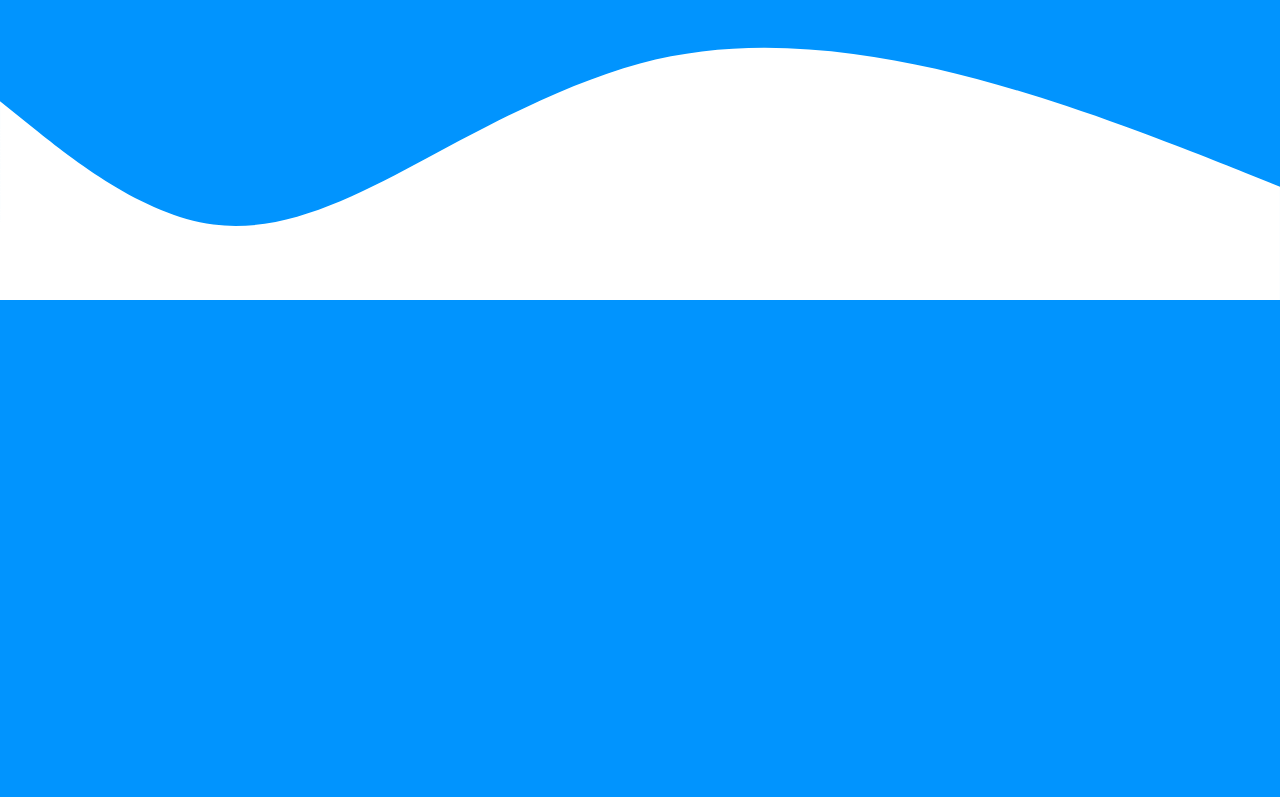
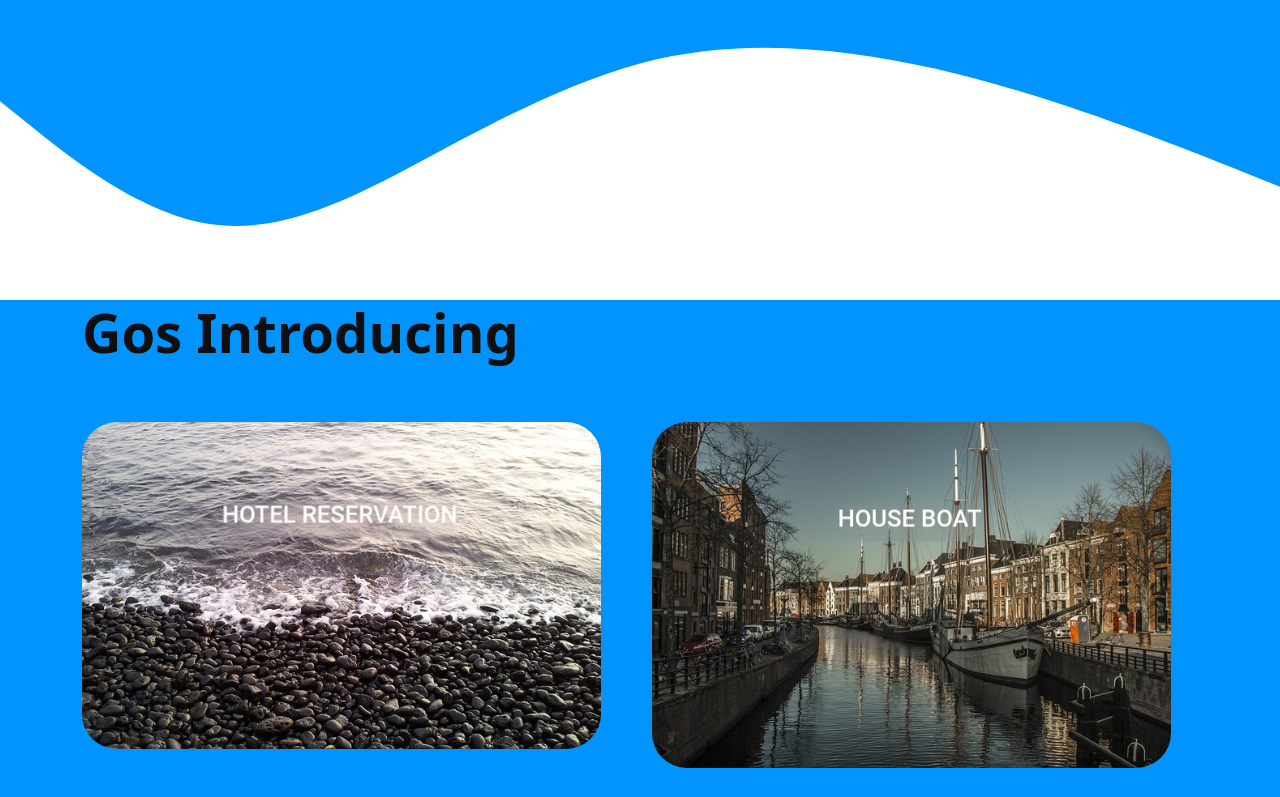
Before and after one commit to SyedNasirr1996/GOS-userscreens, a React (Create React App) app: page / in a window 1280 px wide. Shown: the part 721-1518 px from the top of the page. Before the commit the page ends 1021 px from the top, so only its background shows below. Built offline with nearby package versions, Linux system fonts and the light colour scheme; the HTML template or start-up script is replaced by a standard one.

Commit message:
merged files of syed

```diff
--- a/src/App.js
+++ b/src/App.js
@@ -1,14 +1,14 @@
 import './App.css';
 import Homepage from './components/Homepage';
-// import Introducing from './components/Introducing';
+import Introducing from './components/Introducing';
 import "./styles/homepagestyles.css";
 
 
 function App() {
   return (
-    <div className="App">
+    <div>
       <Homepage />
-      {/* <Introducing /> */}
+      <Introducing />
     </div>
   );
 }
--- /dev/null
+++ b/src/components/styles/Style.css
@@ -0,0 +1,162 @@
+body {
+  background: #eee;
+
+}
+
+.single-intro {
+  position: relative;
+  overflow: hidden;
+}
+.intro-img {
+  -webkit-transition: all 0.5s;
+  -moz-transition: all 0.5s;
+  -ms-transition: all 0.5s;
+  -o-transition: all 0.5s;
+  transition: all 0.5s;
+}
+.intro-text {
+  position: absolute;
+  bottom: 0;
+  padding: 10px;
+  width: 95%;
+  /* background:rgba(0, 0, 0, 0.7); */
+  color: black;
+  -webkit-transform: translateY(100%);
+  -moz-transform: translateY(100%);
+  -ms-transform: translateY(100%);
+  -o-transform: translateY(100%);
+  transform: translateY(100%);
+  -webkit-transition: all.5s ease-out;
+  -moz-transition: all.5s ease-out;
+  -ms-transition: all.5s ease-out;
+  -o-transition: all.5s ease-out;
+  transition: all.5s ease-out;
+  /* display: flex !important;
+    flex-direction: row !important; */
+  background-color: #fff;
+  /* background-color: #fff; */
+  margin-left: 0.5px !important;
+}
+.intro-text p {
+  text-align: justify;
+}
+.single-intro:hover .intro-text {
+  -webkit-transform: translateY(0);
+  -moz-transform: translateY(0);
+  -ms-transform: translateY(0);
+  -o-transform: translateY(0);
+  transform: translateY(0);
+}
+
+.single-intro:hover.intro-img {
+  -webkit-transform: scale(1.15);
+  -moz-transform: scale(1.15);
+  -ms-transform: scale(1.15);
+  -o-transform: scale(1.15);
+  transform: scale(1.15);
+}
+
+.grayscale {
+  -webkit-filter: brightness(1.1) grayscale(100%) contrast(90%);
+  -moz-filter: brightness(1.1) grayscale(100%) contrast(90%);
+  filter: brightness(1.1) grayscale(100%);
+}
+
+.card {
+  /* position: relative;
+    height: auto;
+    max-width: fit-content;
+    border: solid gray !important;
+    border-radius: 30px !important; */
+  /* max-width: fit-content; */
+}
+
+.card-text {
+  position: absolute;
+  top: 50%;
+  left: 50%;
+  transform: translate(-50%, -50%);
+  text-align: center;
+  /* background: transparent; */
+  color: #ffffff;
+  font: normal normal normal 32px/62px Roboto;
+  letter-spacing: 0px;
+  text-transform: uppercase;
+  opacity: 1;
+  /* margin-top: 20px;
+    margin-left: 40px !important; */
+  background-color: rgb(0, 0, 0); /* Fallback color */
+  background-color: rgba(0, 0, 0, 0.4); /* Black w/opacity/see-through */
+  backdrop-filter: blur(15px);
+}
+.card img {
+  padding: 3%;
+  border-radius: 30px;
+  max-width: 100%;
+  position: relative;
+  border: solid gray;
+}
+
+/* .card1 {
+    position: relative;
+    height: auto;
+    max-width: fit-content;
+    border: solid gray;
+max-width: fit-content;
+} */
+
+.card-text1 {
+  position: absolute;
+  top: 25%;
+  left: 45%;
+  transform: translate(-50%, -50%);
+  text-align: center;
+  /* background: transparent; */
+  color: #ffffff;
+  font: normal normal normal 32px/62px Roboto;
+  letter-spacing: 0px;
+  text-transform: uppercase;
+  opacity: 1;
+  margin-top: 15px;
+  margin-left: 12px;
+  /* background-color: rgb(0,0,0); Fallback color */
+  /* background-color: rgba(0,0,0, 0.4); Black w/opacity/see-through */
+  backdrop-filter: blur(20px);
+}
+.intro-img {
+  border-radius: 35px;
+  width: 95%;
+}
+
+.hover01 figure img {
+  padding: 2%;
+  -webkit-transform: scale(1.1);
+  transform: scale(1);
+  -webkit-transition: 0.3s ease-in-out;
+  transition: 0.3s ease-in-out;
+  /* padding: 0%; */
+}
+.hover01 figure:hover img {
+  -webkit-transform: scale(1.1);
+  transform: scale(1.1);
+  padding: 0%;
+}
+.img {
+  border: solid gray;
+  border-radius: 30px;
+}
+.container {
+  position: relative;
+}
+.card-text1 {
+  position: absolute;
+  top: 25%;
+  left: 45%;
+  transform: translate(-50%, -50%);
+  text-align: center;
+}
+@media only screen and (max-width: 350px) {
+    .container{
+
+    }
+  }
```
Also changed, not shown: src/components/Introducing.js (+8 -8 lines).
